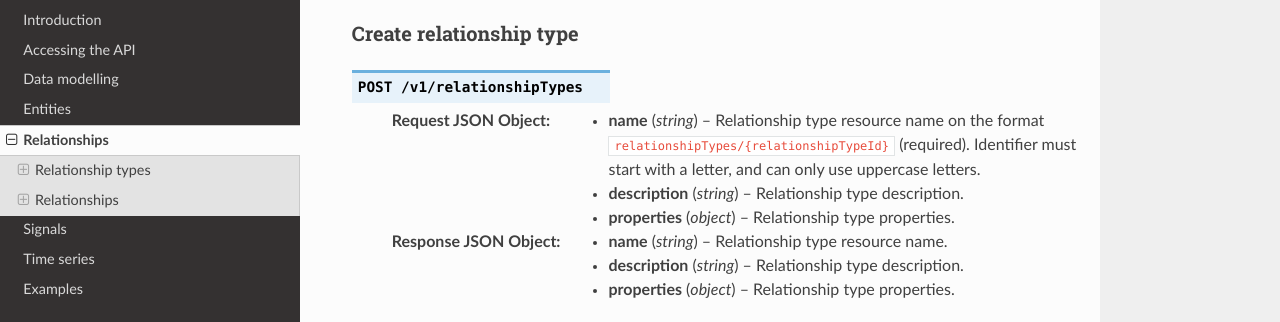
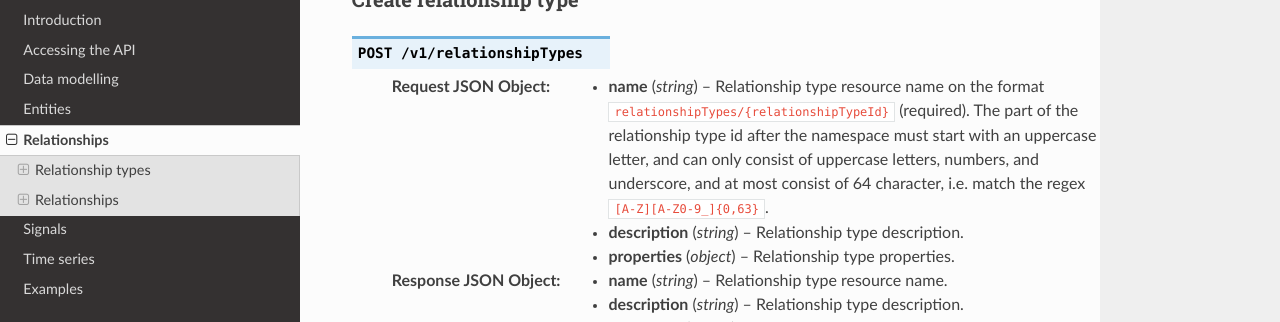
Before and after one commit to Exabel/api, a Sphinx documentation site: the page built from exabel/api/data/doc/relationships.rst, in a window 1280 px wide and 900 px high, scrolled down 1476 px, cut to the strip 157-479 px from the top of the window. Built offline with Sphinx 7.4.7 and the Read the Docs theme 2.0.0, drawn with Linux system fonts in a browser that asks for light colours; formulas are drawn with MathJax 3; some of the changed text lies outside the part shown.

Commit message:
Documentation updates (#62)
* Document identifier restrictions in create methods.
* Securities and listings may be looked up as well as companies.

```diff
--- a/exabel/api/data/doc/entities.rst
+++ b/exabel/api/data/doc/entities.rst
@@ -238,7 +238,9 @@ Create entity
 ..  http:post:: /v1/entityTypes/{entityTypeId}/entities
 
     :reqjson string name: Entity resource name on the format ``entityTypes/{entityTypeId}/entities/{entityId}``
-        (required).
+        (required). The part of the entity id after the namespace must start with a letter, number, or underscore (_),
+        and can only consist of letters, numbers, underscore, and dash (-), and be at most 64 characters,
+        i.e. match the regex ``\w[\w-]{0,63}``.
     :reqjson string displayName: Entity display name.
     :reqjson string description: Entity description.
     :reqjson object properties: Entity properties.
--- a/exabel/api/data/doc/relationships.rst
+++ b/exabel/api/data/doc/relationships.rst
@@ -130,7 +127,9 @@ Create relationship type
 ..  http:post:: /v1/relationshipTypes
 
     :reqjson string name: Relationship type resource name on the format ``relationshipTypes/{relationshipTypeId}``
-        (required). Identifier must start with a letter, and can only use uppercase letters.
+        (required). The part of the relationship type id after the namespace must start with an uppercase letter,
+        and can only consist of uppercase letters, numbers, and underscore, and at most consist of 64 character,
+        i.e. match the regex ``[A-Z][A-Z0-9_]{0,63}``.
     :reqjson string description: Relationship type description.
     :reqjson object properties: Relationship type properties.
 
--- a/exabel/api/data/doc/signals.rst
+++ b/exabel/api/data/doc/signals.rst
@@ -99,8 +99,9 @@ Create signal
 
 ..  http:post:: /v1/signals
 
-    :reqjson string name: Signal resource name on the form ``signals/{signalId}`` (required). Identifier must start
-        with a letter.
+    :reqjson string name: Signal resource name on the form ``signals/{signalId}`` (required). The part of the signal id
+        after the namespace must start with a letter, and can only consist of letters, numbers, and underscore (_),
+        and be at most 64 characters, i.e. match the regex ``[a-zA-Z]\w{0,63}``.
     :reqjson string displayName: Signal display name (required).
     :reqjson string description: Signal description.
     :reqjson string downsamplingMethod: The default downsampling method to use when this signal is re-sampled into
```
Also changed, not shown: other parts of exabel/api/data/doc/relationships.rst (+0 -3 lines), 1 other file.
